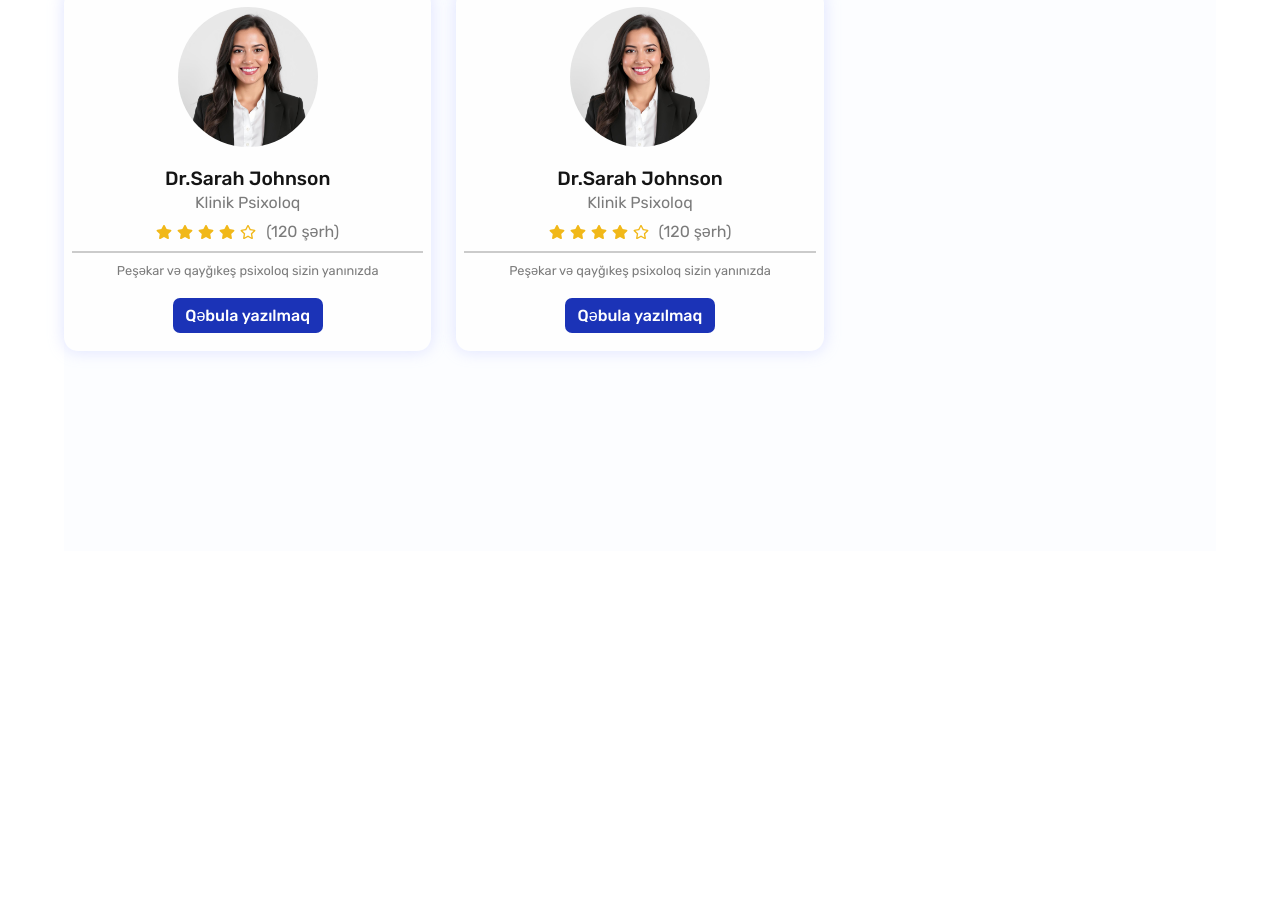
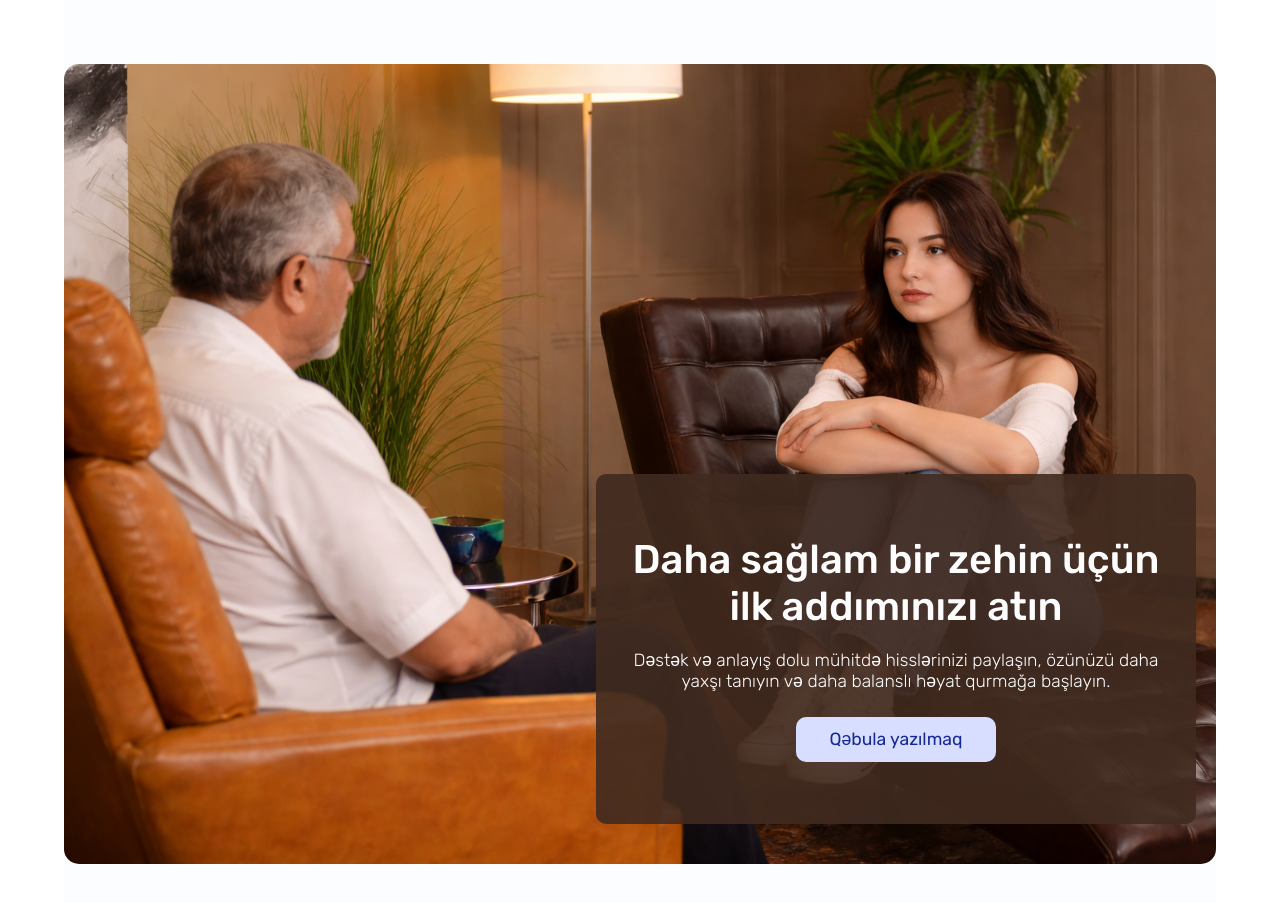
Before and after one commit to aghasalimmusayev/psy-talk-frontend, a React (Vite) app: page / in a window 1280 px wide. Shown: the part 2036-2939 px from the top of the page. Before the commit the page ends 2587 px from the top, so only its background shows below. Built offline with nearby package versions, Linux system fonts and the light colour scheme; no server answers.

Commit message:
first_step section added

```diff
--- /dev/null
+++ b/src/components/main/FirstStep.jsx
@@ -0,0 +1,20 @@
+import firststep_img from '../../assets/img/firststep.png'
+import './firststep.css'
+
+export default function FirstStep() {
+    return (
+        <div className='firststep'>
+            <div className='firststep_img'>
+                <img src={firststep_img} alt="firstStep" />
+            </div>
+            <div className='firststep_text'>
+                <h4 className='firststep_heading'>Daha sağlam bir zehin üçün ilk addımınızı atın</h4>
+                <p className='firststep_offer_text'>Dəstək və anlayış dolu mühitdə hisslərinizi paylaşın,
+                    özünüzü daha yaxşı tanıyın və daha balanslı həyat qurmağa başlayın.</p>
+                <div className='firststep_button'>
+                    <button>Qəbula yazılmaq</button>
+                </div>
+            </div>
+        </div>
+    )
+}
--- a/src/components/main/Main.jsx
+++ b/src/components/main/Main.jsx
@@ -1,4 +1,5 @@
 import './main.css'
+import FirstStep from './FirstStep'
 import Psychologists from './Psychologists'
 import SuppotInfo from './SupportInfo'
 
@@ -7,6 +8,7 @@ export default function Main() {
         <main className='container'>
             <SuppotInfo />
             <Psychologists />
+            <FirstStep />
         </main>
     )
 }
--- a/src/components/main/Psychologist.jsx
+++ b/src/components/main/Psychologist.jsx
@@ -9,12 +9,12 @@ import { getAllUsers } from '../../redux/slices/userSlice';
 
 export default function Psychologist() {
 
-    const users = useSelector((state) => state.users.users)
-    const dispatch = useDispatch()
-    useEffect(() => {
-        dispatch(getAllUsers())
-    }, [])
-    console.log(users)
+    // const users = useSelector((state) => state.users.users)
+    // const dispatch = useDispatch()
+    // useEffect(() => {
+    //     dispatch(getAllUsers())
+    // }, [])
+    // console.log(users)
 
     return (
         <div className='psychologist'>
--- a/src/components/main/Psychologists.jsx
+++ b/src/components/main/Psychologists.jsx
@@ -18,8 +18,6 @@ export default function Psychologists() {
                 <Psychologist />
                 <Psychologist />
                 <Psychologist />
-                <Psychologist />
-                <Psychologist />
             </div>
         </section >
     )
--- /dev/null
+++ b/src/components/main/firststep.css
@@ -0,0 +1,94 @@
+.firststep {position: relative;}
+.firststep_img {
+    width: 100%;
+    height: 350px;
+    border-radius: 15px;
+    overflow: hidden;
+}
+.firststep_img img {
+    width: 100%;
+    height: 100%;
+    object-fit: cover;
+    object-position: right;
+}
+.firststep_text {
+    max-width: 85%;
+    position: absolute;
+    right: 10px;
+    bottom: 20px;
+    background: var(--color-bg7);
+    border-radius: 10px;
+    padding: 10px;
+    display: flex;
+    flex-direction: column;
+    align-items: center;
+    justify-content: center;
+}
+.firststep_heading {
+    font: 400 1.3rem var(--font-main);
+    color: var(--color-text9);
+    text-align: center;
+}
+.firststep_offer_text {
+    font: 300 0.7rem var(--font-main);
+    color: var(--color-text9);
+    text-align: center;
+    width: 90%;
+    margin: 10px auto 15px;
+}
+.firststep_button {
+    display: flex;
+    justify-content: center;
+}
+.firststep_button button{
+    width: 180px;
+    padding: 8px;
+    border: none;
+    border-radius: 8px;
+    background-color: var(--color-bg8);
+    outline: none;
+    cursor: pointer;
+    color: var(--color-text11);
+    font: 400 0.9rem var(--font-main);
+}
+
+@media(min-width:768px){
+    .firststep_img {height: 500px;}
+    .firststep_img img {object-position: center;}
+    .firststep_text {
+        max-width: 400px;
+        height: 230px;
+        right: 20px;
+        bottom: 30px;
+    }
+    .firststep_heading {font: 500 1.7rem var(--font-main);}
+    .firststep_offer_text {
+        font-size: 0.8rem;
+        width: 95%;
+    }
+
+}
+
+@media(min-width:1024px){
+    .firststep_img {height: 800px;}
+    .firststep_text {
+        max-width: 600px;
+        height: 350px;
+        bottom: 40px;
+        padding: 20px;
+        gap: 10px;
+    }
+    .firststep_heading {
+        font-size: 2.5rem;
+    }
+    .firststep_offer_text {
+        font-size: 1.1rem;
+        width: 95%;
+    }
+    .firststep_button button{
+        width: 200px;
+        padding: 12px;
+        border-radius: 10px;
+        font-size: 1.1rem;
+    }
+}
--- a/src/index.css
+++ b/src/index.css
@@ -25,6 +25,8 @@ a{text-decoration: none;}
   --color-bg4: #D6EEFF;
   --color-bg5: #FCFDFF;
   --color-bg6: #FEFEFE;
+  --color-bg7: #402a1fe7;
+  --color-bg8: #D8DEFF;
 
   --color-text: #000;
   --color-text2: #1B33B7;
@@ -34,6 +36,9 @@ a{text-decoration: none;}
   --color-text6: #141414;
   --color-text7: #0B1449;
   --color-text8: #F1B819;
+  --color-text9: #FDFDFD;
+  --color-text10: #EAEEF9;
+  --color-text11: #162992;
 
   --color-border: #1B33B7;
   --color-border2: #3D3C3D;
```
Also changed, not shown: src/assets/img/firststep.png (added).
